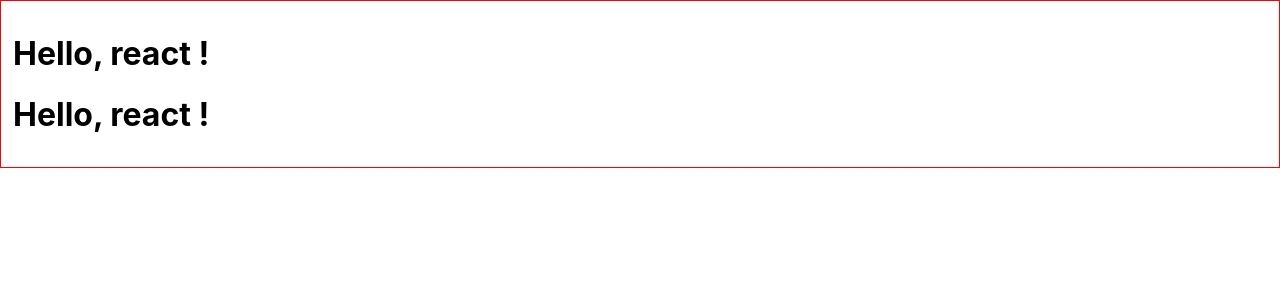
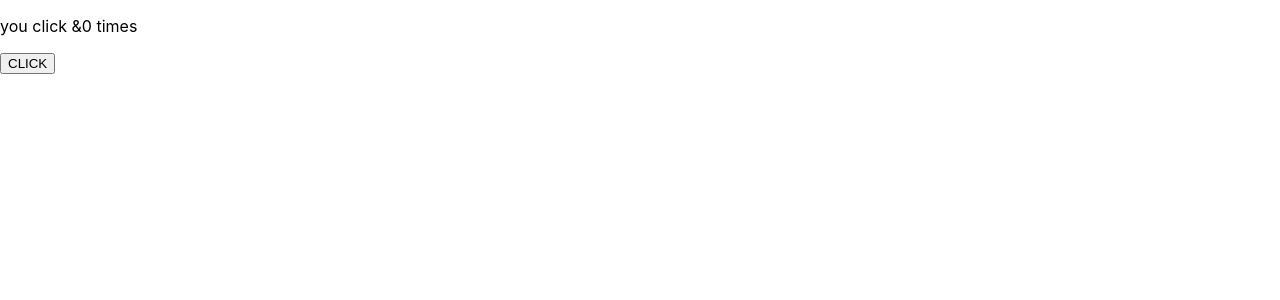
Before and after one commit to ans3094/sample-react-app, a React (Create React App) app: page / in a window 1280 px wide. Shown: the top 300 px of the page. Built offline with nearby package versions, Linux system fonts and the light colour scheme.

Commit message:
[add] 13일차

```diff
--- a/src/App.js
+++ b/src/App.js
@@ -1,15 +1,22 @@
-import React from "react";
-import Hello from "./Hello";
-import Wrapper from "./Wrapper";
+import React,{ useState, useEffect} from "react";
 
 function App() {
+  const [count, setCount] = useState(0);
+
+  useEffect(
+    ()=>{
+    console.log('useEffect');
+    document.title =`you click ${count} times`;
+  })
+
   return(
-    <Wrapper>
-      <Hello name="react !"/>
-      <Hello name="react !" />
-    </Wrapper>
-
+    <>
+      <p>you click &{count} times</p>
+      <button onClick={()=>{
+        console.log('click');
+        setCount(count+1)
+      }}>CLICK</button>
+    </>
   )
 }
-
 export default App;
```
Also changed, not shown: src/Input.js (added, +20 -0 lines).
